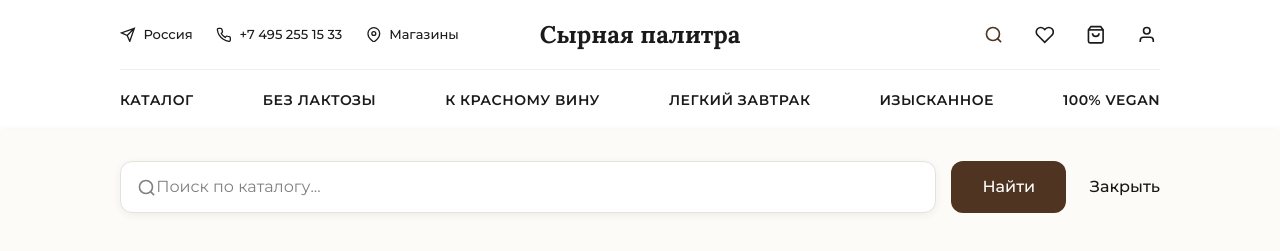
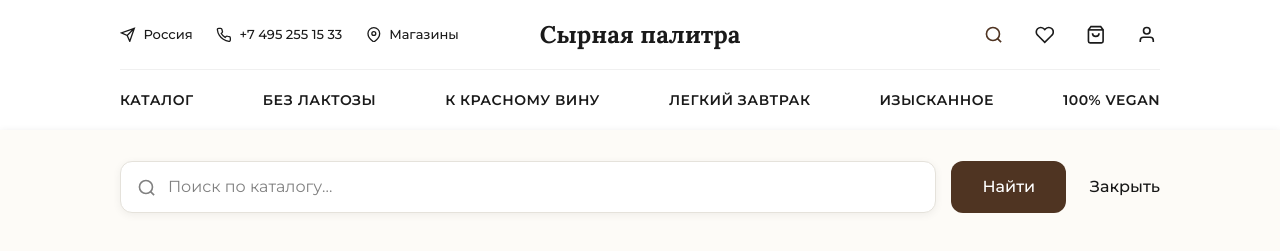
Before and after one commit to Ant1hype/interfaces_programs_systems_finally_task, a React (Vite) app: page / in a window 1280 px wide. Both pictures are taken after a click on the button 993 px from the left and 34 px from the top of the page. Shown: the top 251 px of the page. Built offline with nearby package versions, Linux system fonts and the light colour scheme; data requests are answered from the project's data file.

Commit message:
header: gap between search icon and input

```diff
--- a/src/components/Header.jsx
+++ b/src/components/Header.jsx
@@ -199,7 +199,7 @@ export default function Header() {
       >
         <div className="px-4 sm:px-6 md:px-8 lg:px-12 xl:px-[120px] max-w-[1920px] mx-auto py-6 md:py-8">
           <form onSubmit={handleSearchSubmit} className="flex items-center gap-4" role="search">
-            <div className="flex items-center flex-1 min-w-0 h-[52px] px-4 bg-white border border-[#E5E2DB] rounded-[12px] shadow-[0_2px_8px_rgba(0,0,0,0.06)] focus-within:border-brand-900 transition-colors duration-200">
+            <div className="flex items-center gap-3 flex-1 min-w-0 h-[52px] px-4 bg-white border border-[#E5E2DB] rounded-[12px] shadow-[0_2px_8px_rgba(0,0,0,0.06)] focus-within:border-brand-900 transition-colors duration-200">
               <svg viewBox="0 0 24 24" fill="none" stroke="currentColor" strokeWidth="2" className="w-5 h-5 text-neutral-500 shrink-0"><circle cx="11" cy="11" r="8"/><line x1="21" y1="21" x2="16.65" y2="16.65"/></svg>
               <input type="search" value={searchQuery} onChange={(e) => setSearchQuery(e.target.value)} placeholder="Поиск по каталогу..." className="flex-1 min-w-0 bg-transparent border-0 outline-none text-[16px] font-montserrat placeholder:text-neutral-500" />
             </div>
```
